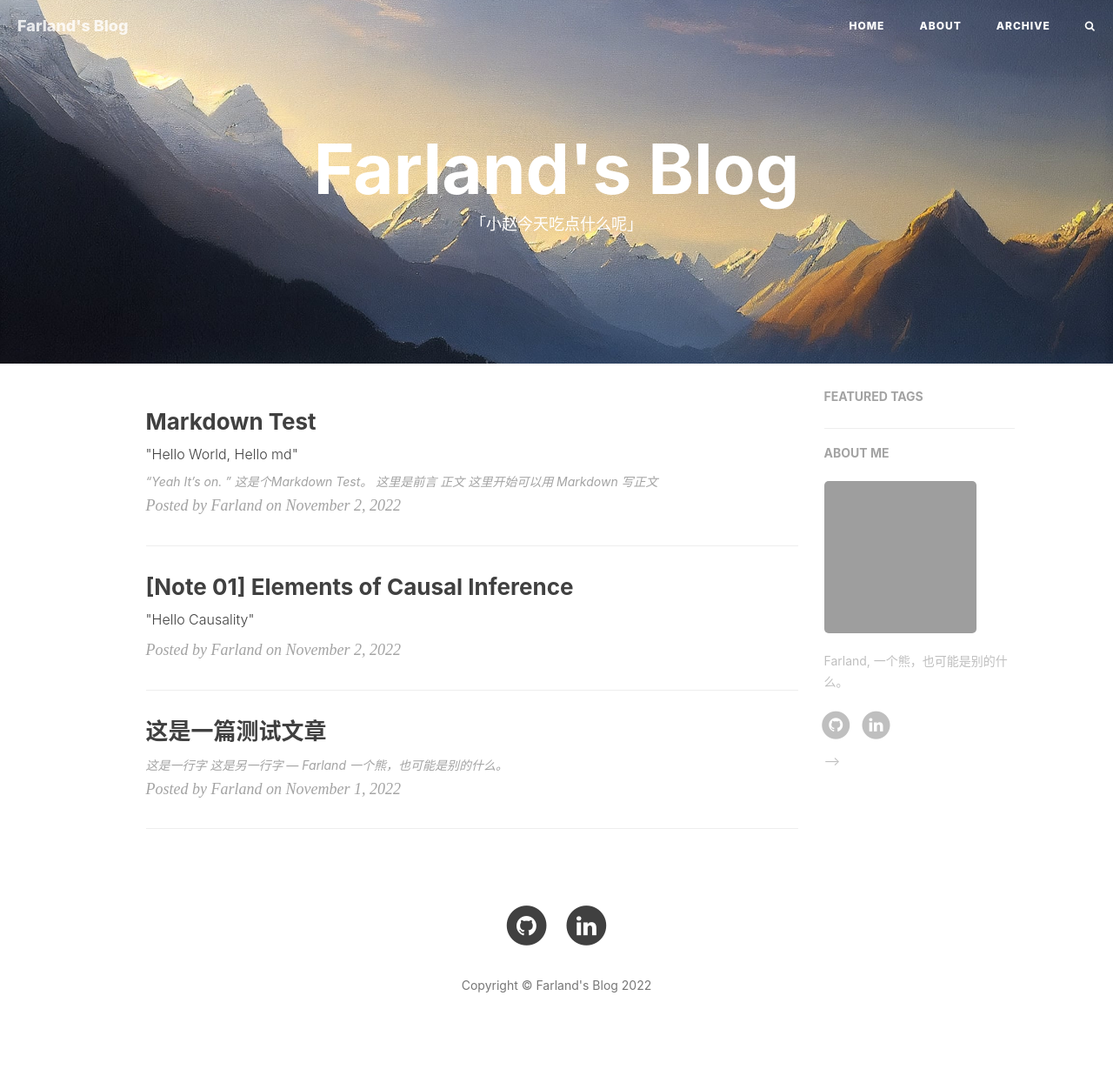
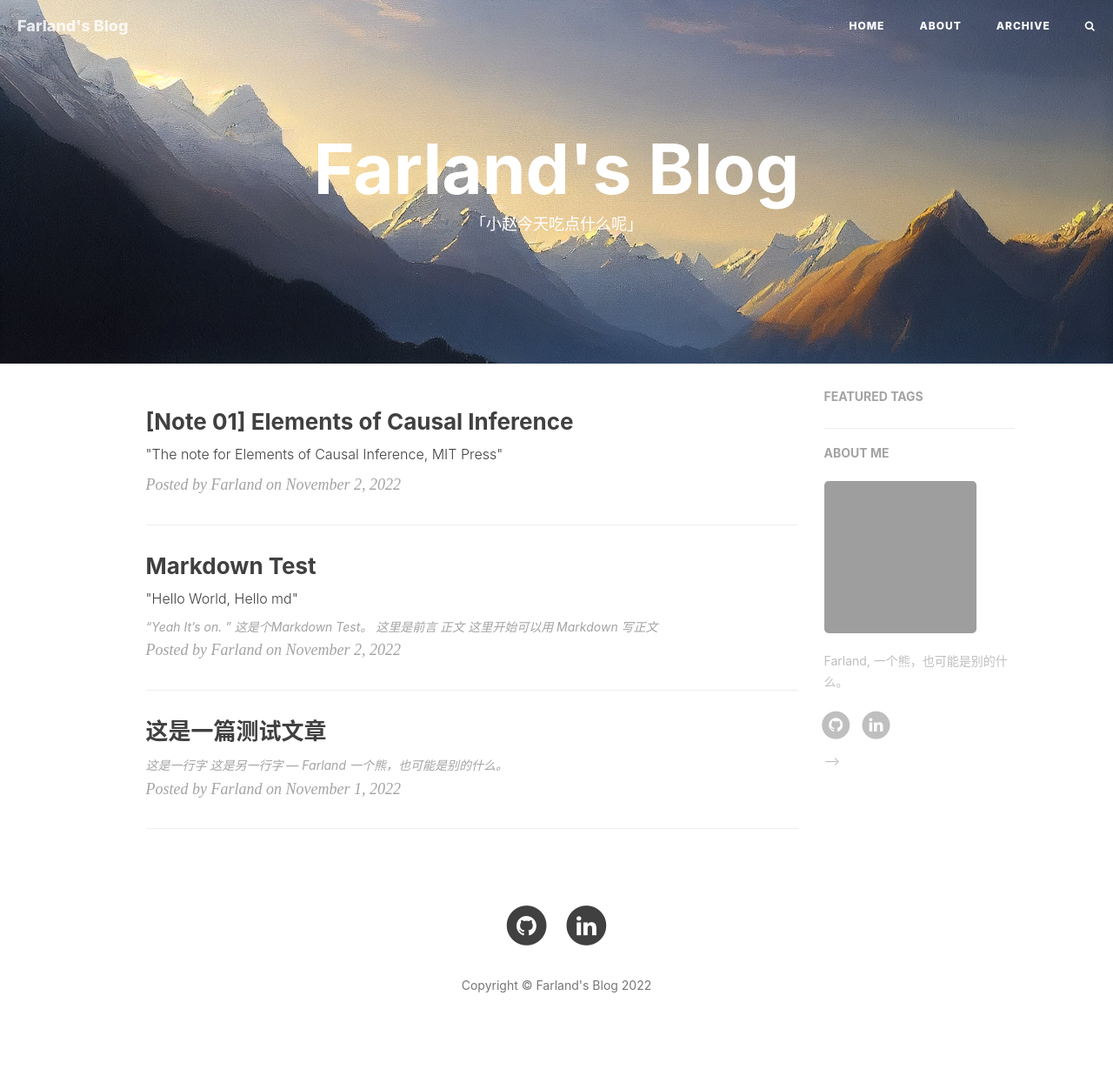
Before and after one commit to Farrrrland/Farrrrland.github.io, a Jekyll site: the page built from index.html, in a window 1280 px wide. Shown: the whole page at 87% size. Built offline with Jekyll 4.4.1, drawn with Linux system fonts in a browser that asks for light colours; nearby versions of some CDN libraries; the list of posts is cut into pages by our own code; comment, search, counter and statistics services are not loaded; grey boxes are pictures that could not be loaded.

Commit message:
change format of posts

```diff
--- a/_posts/casuality/2022-11-02-eci-note-1.md
+++ b/_posts/casuality/2022-11-02-eci-note-1.md
@@ -1,8 +1,8 @@
 ---
 layout:     post
 title:      "[Note 01] Elements of Causal Inference"
-subtitle:   " \"Hello Causality\""
-date:       2022-11-02 00:00:00
+subtitle:   " \"The note for Elements of Causal Inference, MIT Press\""
+date:       2022-11-02 13:52:00
 author:     "Farland"
 header-img: "img/post_bg/bg-causality.jpg"
 catalog: true
```
Also changed, not shown: 1 other file.
